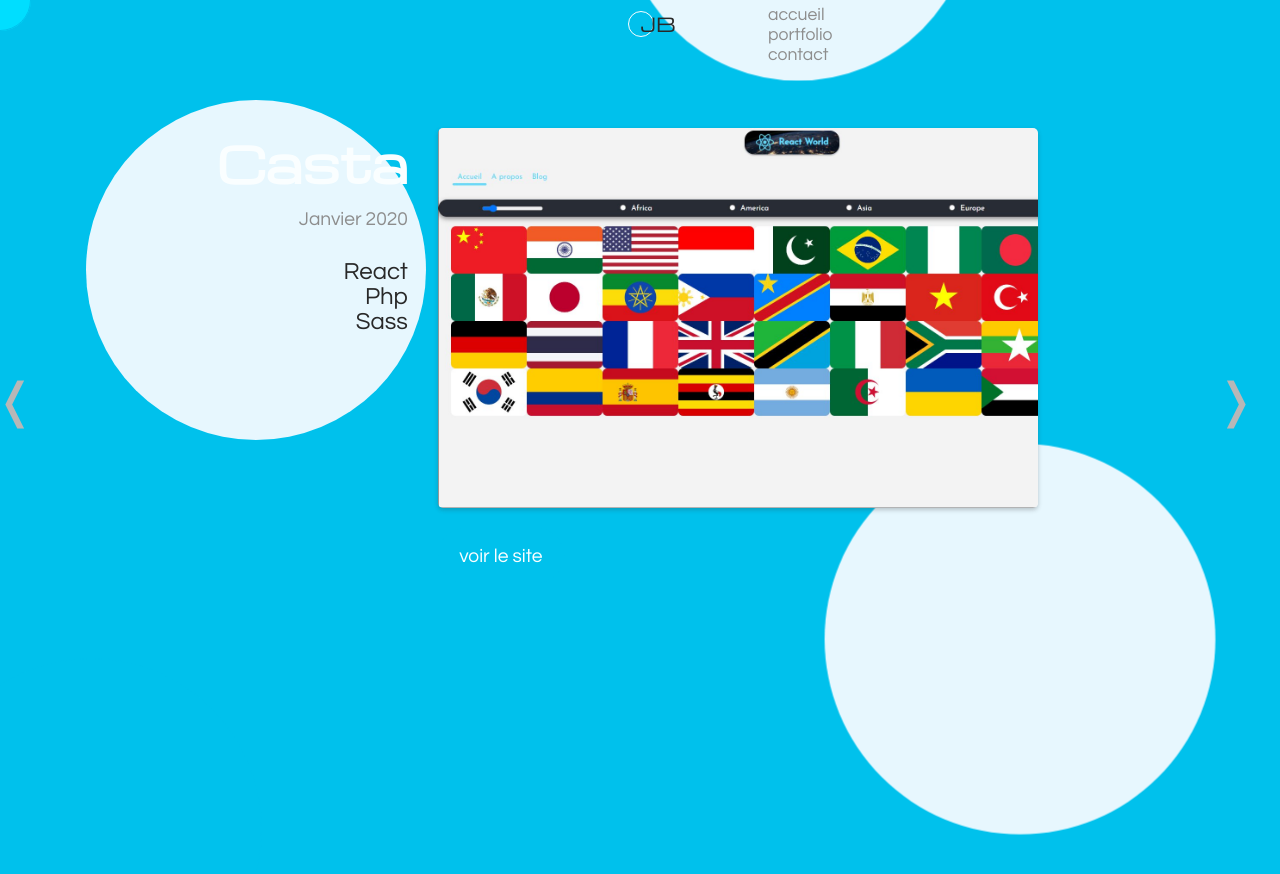
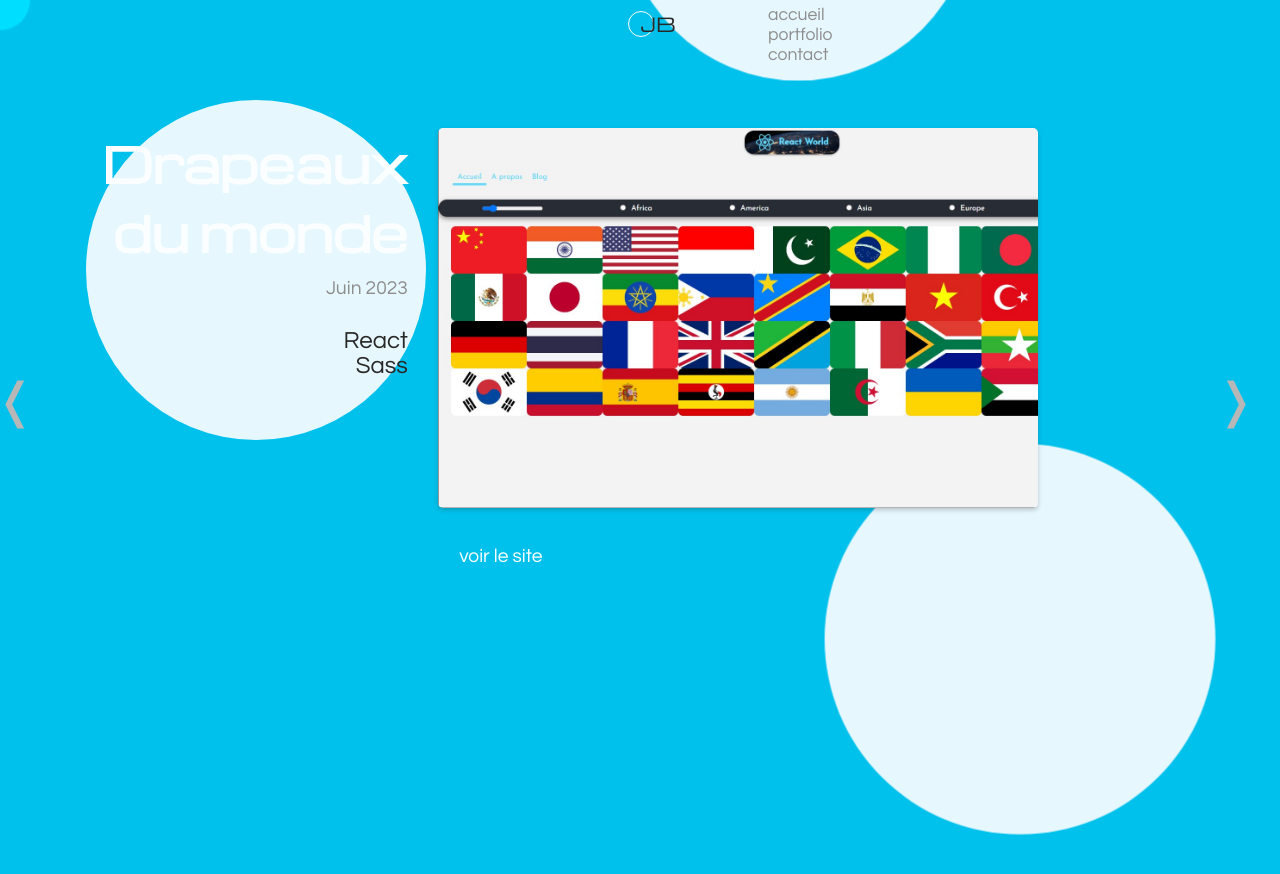
Before and after one commit to BouilleJames/react-vitrine, a React (Create React App) app: page /projet-1 in a window 1280 px wide. Shown: the top 874 px of the page. Built offline with nearby package versions, Linux system fonts and the light colour scheme.

Commit message:
change comment on project 1

```diff
--- a/src/data/projectsData.js
+++ b/src/data/projectsData.js
@@ -1,11 +1,11 @@
 export const projectsData = [
   {
     id: 1,
-    title: "Casta",
-    date: "Janvier 2020",
-    languages: ["React", "Php", "Sass"],
+    title: "Drapeaux du monde",
+    date: "Juin 2023",
+    languages: ["React", "Sass"],
     infos:
-      "Lorem ipsum dolor sit, amet consectetur adipisicing elit. Quas cumque labore suscipit, pariatur laboriosam autem omnis saepe quisquam enim iste.",
+      "J'ai reproduit ce tuto de FromScratch pour voir comment il fonctionnait.",
     img: "./assets/img/projet-2.jpg",
     link: "http://www.google.com",
   },
```
Also changed, not shown: public/assets/img/projet-20.jpg (deleted).
